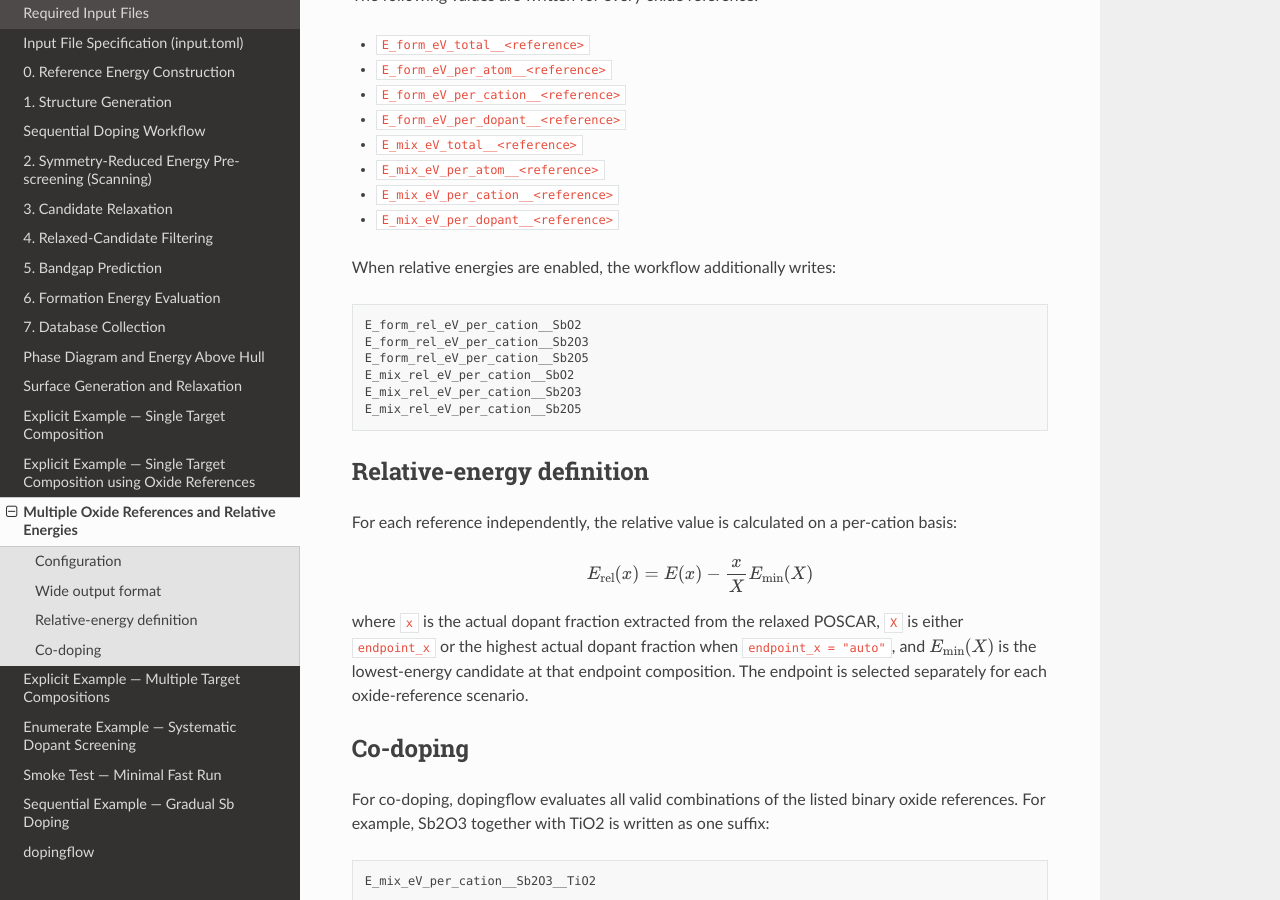
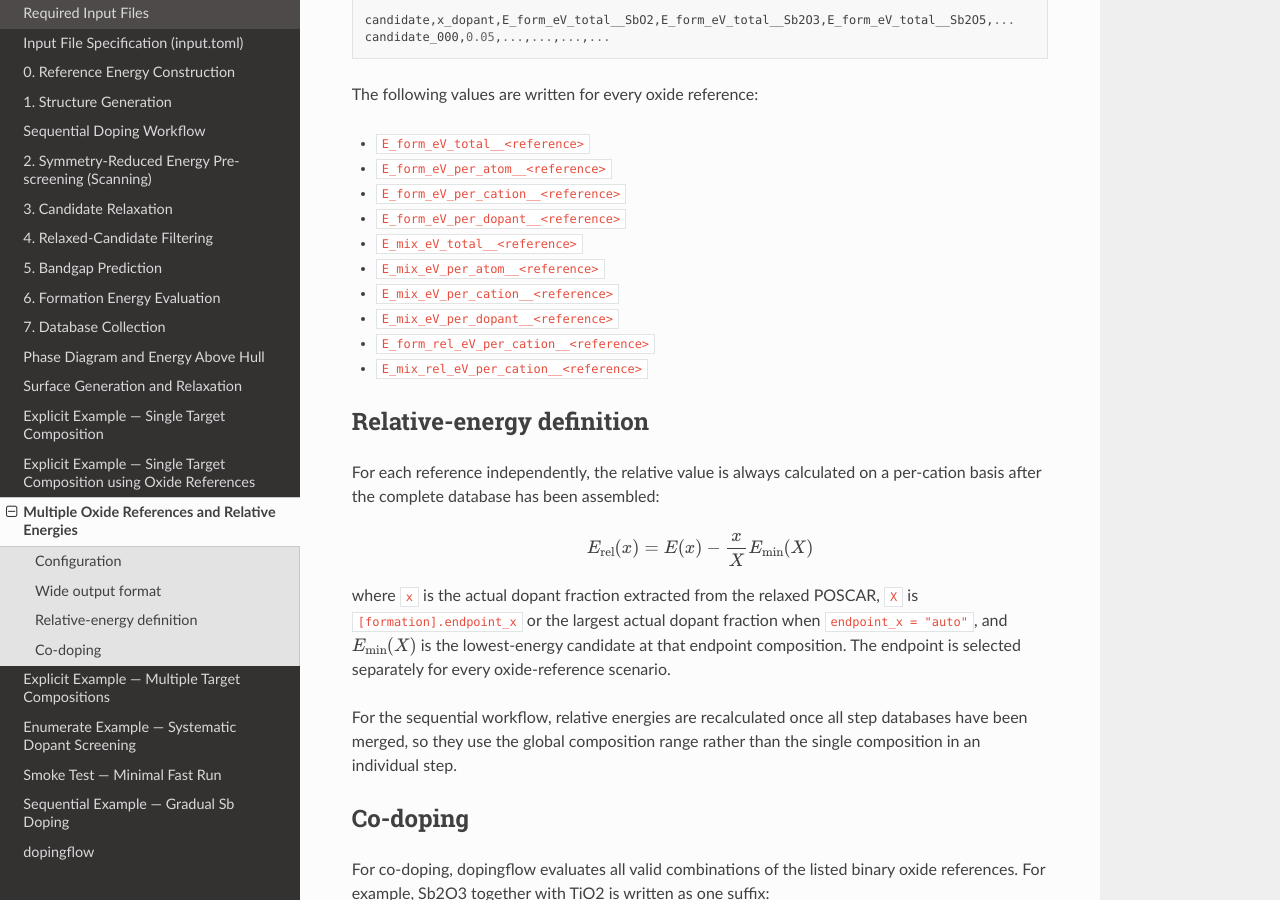
Before and after one commit to KazemZh/dopingflow, a Sphinx documentation site: the page built from docs/source/examples/multi_reference_oxide.rst, in a window 1280 px wide and 900 px high, scrolled down 1222 px. Built offline with Sphinx 7.4.7 and the Read the Docs theme 3.1.0, drawn with Linux system fonts in a browser that asks for light colours; some of the changed text lies outside the part shown.

Commit message:
docs: simplify always-on relative energy configuration

```diff
--- a/docs/source/examples/multi_reference_oxide.rst
+++ b/docs/source/examples/multi_reference_oxide.rst
@@ -24,9 +24,14 @@
    skip_if_done = false
    normalize = "per_dopant"
 
-   [formation.relative]
-   enabled = true
+   # Optional. The default is "auto".
+   # Relative formation and mixing energies are always calculated.
    endpoint_x = "auto"
+
+``endpoint_x`` is in fractional units. For example, use ``1.0`` for a 100%
+dopant endpoint or ``0.30`` for a 30% endpoint. With ``"auto"`` (or when the
+key is omitted), dopingflow uses the largest actual ``x_dopant`` present in
+the completed database.
 
 Place one POSCAR file for every oxide in ``reference_structures/``:
 
@@ -46,7 +51,7 @@
 Wide output format
 ------------------
 
-For one Sb-doped candidate, the output remains one row.  The oxide choice is
+For one Sb-doped candidate, the output remains one row. The oxide choice is
 encoded in the column suffix::
 
    candidate,x_dopant,E_form_eV_total__SbO2,E_form_eV_total__Sb2O3,E_form_eV_total__Sb2O5,...
@@ -62,37 +67,34 @@
 - ``E_mix_eV_per_atom__<reference>``
 - ``E_mix_eV_per_cation__<reference>``
 - ``E_mix_eV_per_dopant__<reference>``
-
-When relative energies are enabled, the workflow additionally writes::
-
-   E_form_rel_eV_per_cation__SbO2
-   E_form_rel_eV_per_cation__Sb2O3
-   E_form_rel_eV_per_cation__Sb2O5
-   E_mix_rel_eV_per_cation__SbO2
-   E_mix_rel_eV_per_cation__Sb2O3
-   E_mix_rel_eV_per_cation__Sb2O5
+- ``E_form_rel_eV_per_cation__<reference>``
+- ``E_mix_rel_eV_per_cation__<reference>``
 
 Relative-energy definition
 --------------------------
 
-For each reference independently, the relative value is calculated on a
-per-cation basis:
+For each reference independently, the relative value is always calculated on
+a per-cation basis after the complete database has been assembled:
 
 .. math::
 
    E_{\mathrm{rel}}(x) = E(x) - \frac{x}{X} E_{\min}(X)
 
 where ``x`` is the actual dopant fraction extracted from the relaxed POSCAR,
-``X`` is either ``endpoint_x`` or the highest actual dopant fraction when
-``endpoint_x = "auto"``, and :math:`E_{\min}(X)` is the lowest-energy
-candidate at that endpoint composition.  The endpoint is selected separately
-for each oxide-reference scenario.
+``X`` is ``[formation].endpoint_x`` or the largest actual dopant fraction when
+``endpoint_x = "auto"``, and :math:`E_{\min}(X)` is the lowest-energy candidate
+at that endpoint composition. The endpoint is selected separately for every
+oxide-reference scenario.
+
+For the sequential workflow, relative energies are recalculated once all step
+databases have been merged, so they use the global composition range rather
+than the single composition in an individual step.
 
 Co-doping
 ---------
 
 For co-doping, dopingflow evaluates all valid combinations of the listed
-binary oxide references.  For example, Sb2O3 together with TiO2 is written as
+binary oxide references. For example, Sb2O3 together with TiO2 is written as
 one suffix::
 
    E_mix_eV_per_cation__Sb2O3__TiO2
```
